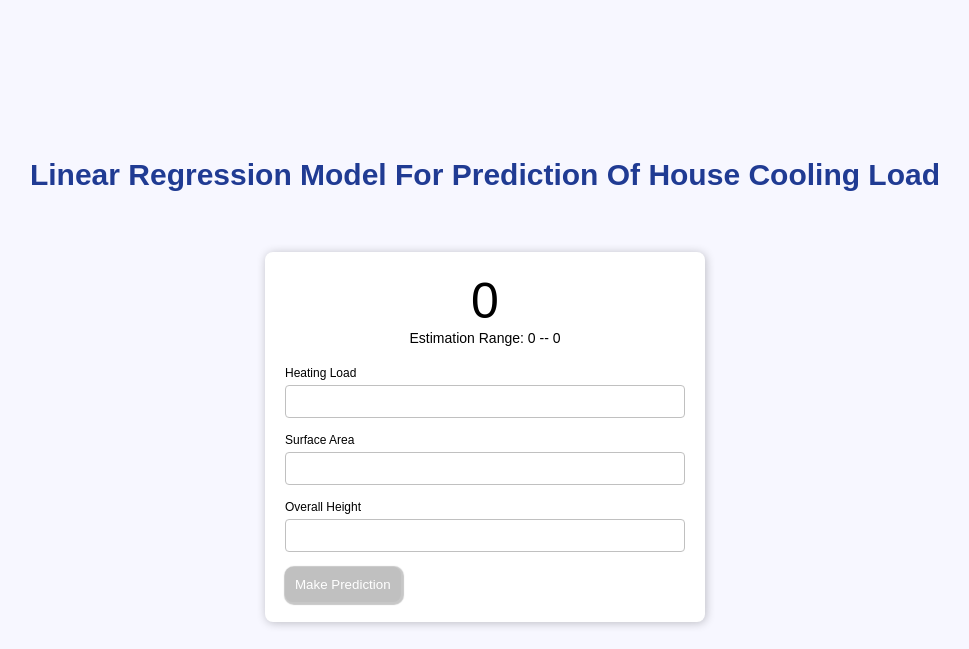
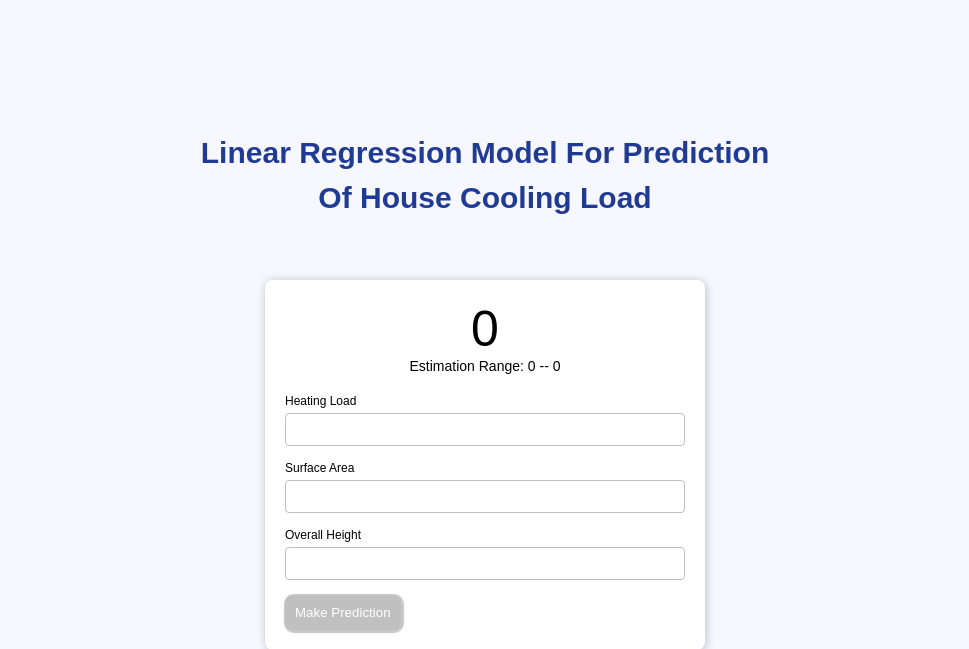
Before and after one commit to daviesesiro/House-cooling-load, a Flask app: page / in a window 1280 px wide. Shown: the top 649 px of the page, without its empty margins (155-1124 px from the left). Run offline with Flask 2, Linux system fonts and the light colour scheme.

Commit message:
added more styles

```diff
--- a/static/style.css
+++ b/static/style.css
@@ -29,7 +29,9 @@ h1{
     font-size: 3rem;
     margin-bottom: 4rem;
     text-align: center;
-    color: var(--primary)
+    color: var(--primary);
+    max-width: 60rem;
+    line-height: 4.5rem;
 }
 
 .box {
@@ -106,6 +108,8 @@ button:hover {
 @media screen and (max-width: 400px) {
     h1{
         font-size: 2.2rem;
+    line-height: 3rem;
+
     }
 }
 
```
